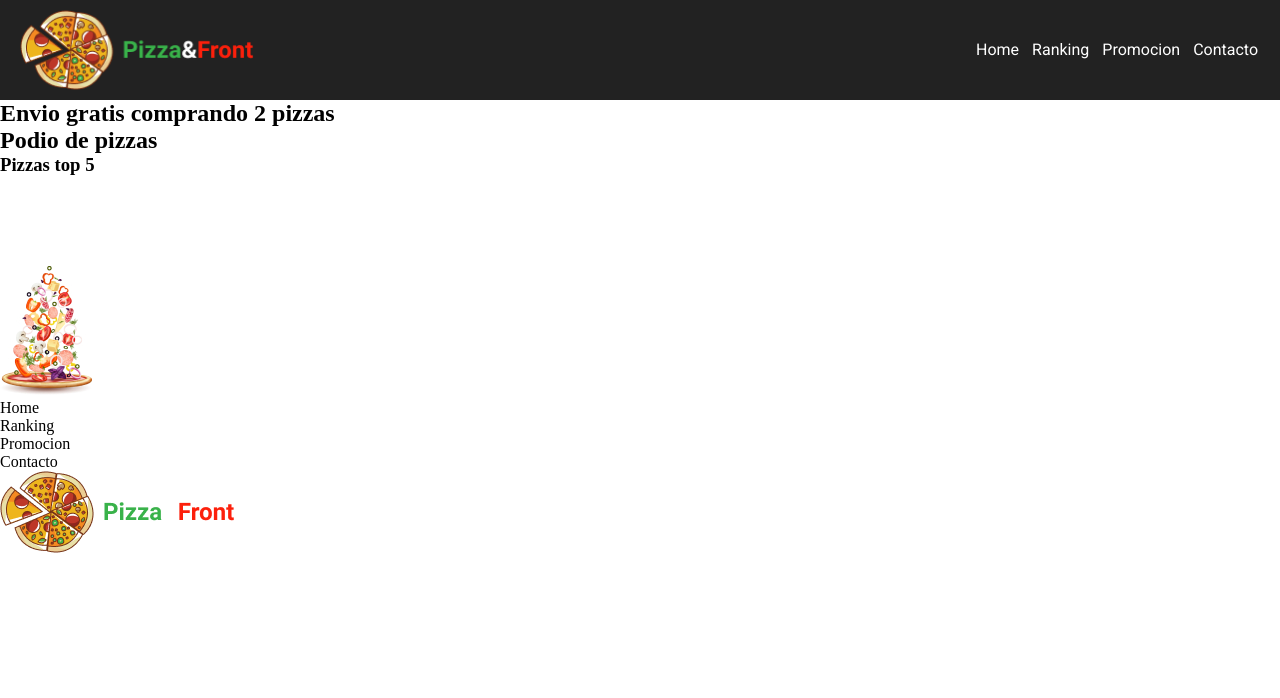
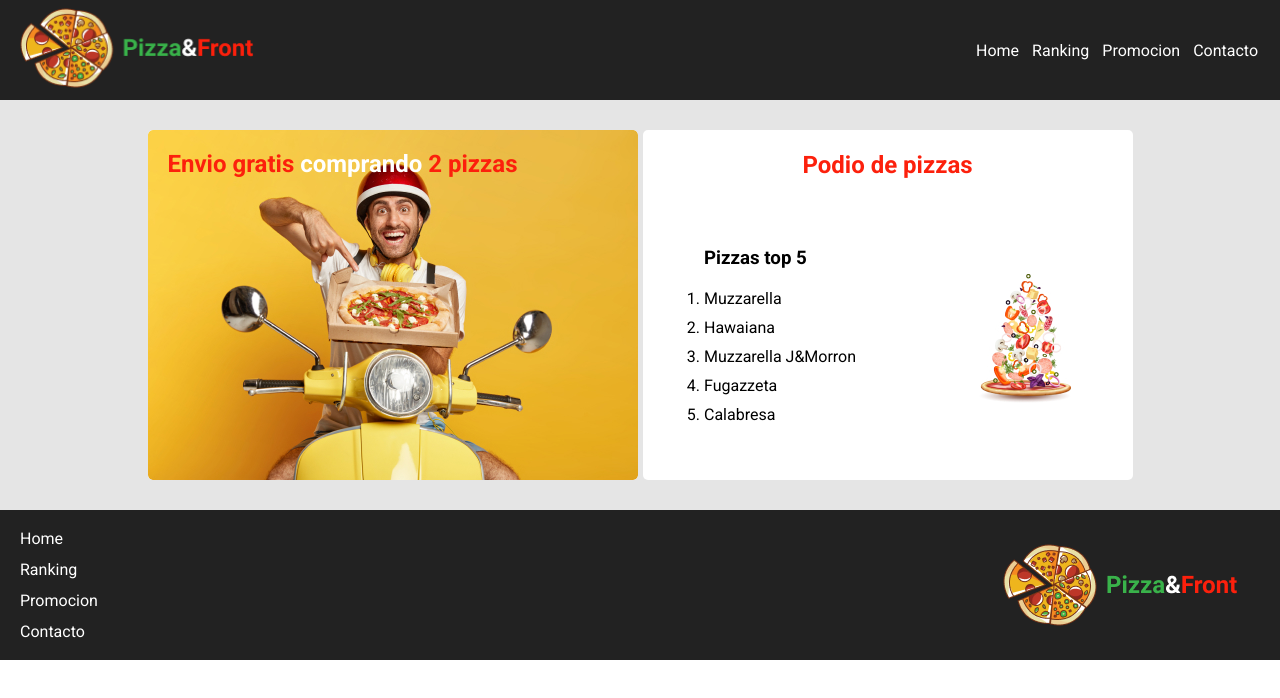
Before and after one commit to amilcarHernandez24/Pizzeria-sala11, a plain HTML site: page index.html in a window 1280 px wide. Drawn offline with Linux system fonts and the light colour scheme.

Commit message:
Add css final details

```diff
--- a/index.html
+++ b/index.html
@@ -15,33 +15,33 @@
         <div class="loco-container">
             <img src="images/logo.png" alt="logo" class="imagen-logo">
         </div>
-        <div class="nav-container">
-            <nav class="navbar">
-                <ul>
+        <nav>
+            <ul class="navbar">
                 <li>Home</li>
                 <li>Ranking</li>
                 <li>Promocion</li>
                 <li>Contacto</li>
             </ul>
         </nav>
-        </div>
     </header>
     <main>
-        <section>
-            <article>
+        <section class="main-container">
+            <article class="banner">
                 <h2>Envio gratis <span>comprando</span> 2 pizzas</h2>
             </article>
-            <article>
+            <article class="podio">
+                <div class="podio-title">
                     <h2>Podio de pizzas</h2>
-                <div>
+                </div>
+                <div class="top-five">
                     <div>
                         <h3>Pizzas top 5</h3>
-                        <ol>
-                            <li></li>
-                            <li></li>
-                            <li></li>
-                            <li></li>
-                            <li></li>
+                        <ol class="top-five-list">
+                            <li>Muzzarella</li>
+                            <li>Hawaiana</li>
+                            <li>Muzzarella J&Morron</li>
+                            <li>Fugazzeta</li>
+                            <li>Calabresa</li>
                         </ol>
                     </div>
                     <div>
@@ -52,19 +52,15 @@
         </section>
     </main>
     <footer>
-        <div>
         <nav>
-                <ul>
+            <ul class="footer-list">
                 <li>Home</li>
                 <li>Ranking</li>
                 <li>Promocion</li>
                 <li>Contacto</li>
             </ul>
         </nav>
-        </div>
-        <div>
         <img src="images/logo.png" alt="logo">
-        </div>
     </footer>
 </body>
 </html>
--- a/styles/styles.css
+++ b/styles/styles.css
@@ -4,36 +4,133 @@
     box-sizing: border-box;
 }
 
+main {
+    display: flex;
+    background-color: #e5e5e5;
+    justify-content: center;
+}
+
+footer {
+    height: 150px;
+    display: flex;
+    flex-direction: row;
+    justify-content: space-between;
+    align-items: center;
+    background-color: #222222;
+    color: #fff;
+}
+
+footer img {
+    margin-right: 42px;
+}
+
 .header {
     background-color: #222222;
     display: flex;
     justify-content: space-between;
+    align-items: center;
     color: #fff;
     height: 100px;
 }
 .imagen-logo {
     width: 234px;
     height: 80px;
-    margin-top: 10px;
     margin-left: 20px;
 }
 
-.navbar ul {
+.navbar {
     width: 284px;
     height: 19px;
     list-style: none;
     display: flex;
     flex-direction: row;
-    margin-top: 40px;
     margin-right: 20px;
-    margin-bottom: 41px;
 }
 
-.navbar ul li {
+.navbar li {
     margin-right: 13px;
     font-family: 'Roboto', sans-serif;
 }
 
-/* .ranking {
+.main-container {
+    display: flex;
+    margin: 30px;
+    align-items: center;
+    justify-content: space-between;
+    background-color: #e5e5e5;
+}
 
-} */
+.banner {
+    background-image: url(../images/delivery.jpg);
+    width: 490px;
+    height: 350px;
+    margin-right: 5px;
+    border-radius: 5px
+}
+
+.banner h2 {
+    color: #FC200C;
+    font-family: 'Roboto', sans-serif;
+    margin-top: 20px;
+    margin-left: 20px;
+}
+
+.banner span {
+    color: #fff;
+    font-family: 'Roboto', sans-serif;
+}
+
+.podio {
+    display: flex;
+    flex-direction: column;
+    justify-content: center;
+    width: 490px;
+    height: 350px;
+    background-color: #fff;
+    border-radius: 5px;
+}
+
+.podio-title {
+    height: 20%;
+    font-family: 'Roboto', sans-serif;
+    color: #FC200C;
+}
+
+.podio-title {
+    display: flex;
+    justify-content: center;
+    align-items: center;
+}
+
+.top-five {
+    height: 80%;
+    display: flex;
+    flex-direction: row;
+    justify-content: space-around;
+    align-items: center;
+    font-family: 'Roboto', sans-serif;
+}
+
+.top-five h3 {
+    margin-bottom: 20px;
+}
+
+.top-five-list li {
+    font-size: 16px;
+    font-family: 'Roboto', sans-serif;
+    margin-bottom: 10px;
+}
+
+.footer-list {
+    width: 78px;
+    height: 112px;
+    list-style: none;
+    display: flex;
+    flex-direction: column;
+    margin-left: 20px;
+}
+
+.footer-list li {
+    margin-bottom: 12px;
+    font-family: 'Roboto', sans-serif;
+}
```
Lines whose indentation alone changed are shown as unchanged.
